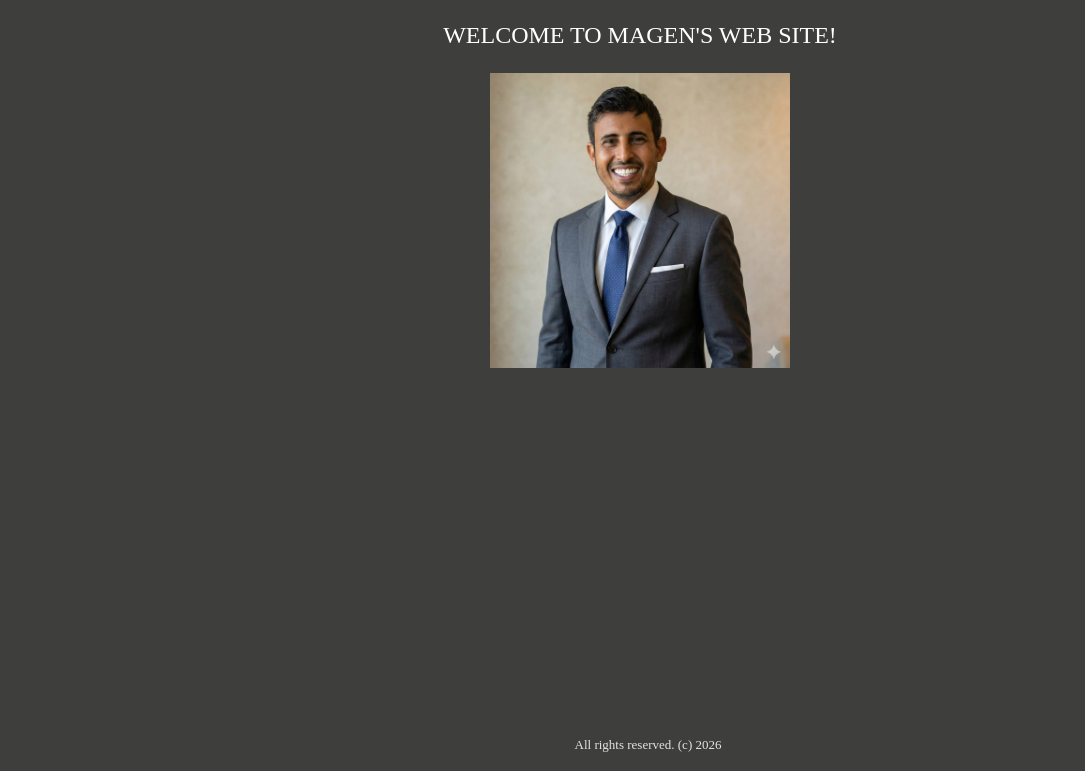
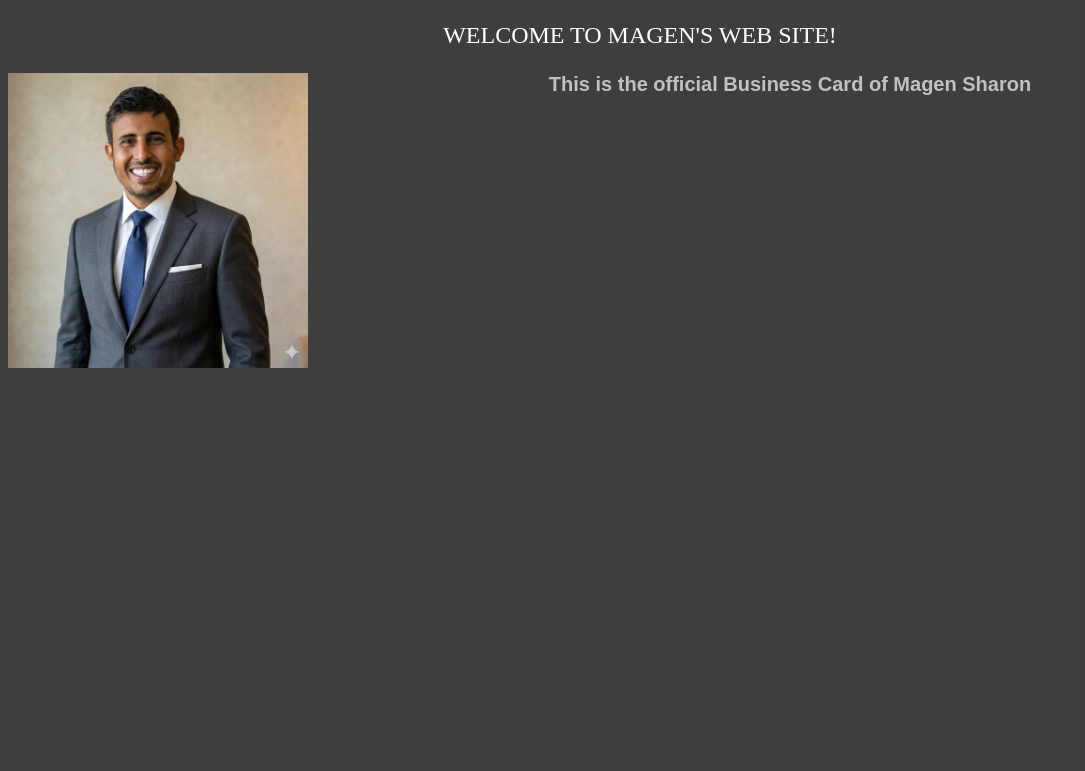
Before and after one commit to sharonmagennimrod/bookstore2, a plain HTML site: page about.html in a window 1280 px wide. Shown: the part 37-808 px from the top of the page, without its empty margins (0-1085 px from the left). Drawn offline with Linux system fonts and the light colour scheme.

Commit message:
more new styling

```diff
--- a/about.html
+++ b/about.html
@@ -25,9 +25,25 @@
 
     </nav>
 <p style="color: rgb(255, 255, 255);">WELCOME TO MAGEN'S WEB SITE!</p>
-<img src="assets/magen.jpeg" width="300">
+<img src="assets/magen.jpeg" style="float: left; width: 300px;">
 
-<p class="copyrights" > All rights reserved. (c) 2026 </p>
+
+
+
+
+
+<h1 style="
+    text-align: center;
+    color: rgb(193, 193, 197);
+    font-size: 20px;
+    font-family: 'arial';
+">
+    This is the official Business
+    Card of Magen Sharon
+</h1>
+
+
+
 
 
 </body>
--- a/css/style.css
+++ b/css/style.css
@@ -9,6 +9,9 @@ a {
     color:rgb(217, 217, 218);
     margin: 20px;
 }
+
+
+
 
 .active {
     color: rgb(137, 141, 138);
```
Also changed, not shown: index.html (+1 -1 lines), stuff.html (+5 -1 lines).
